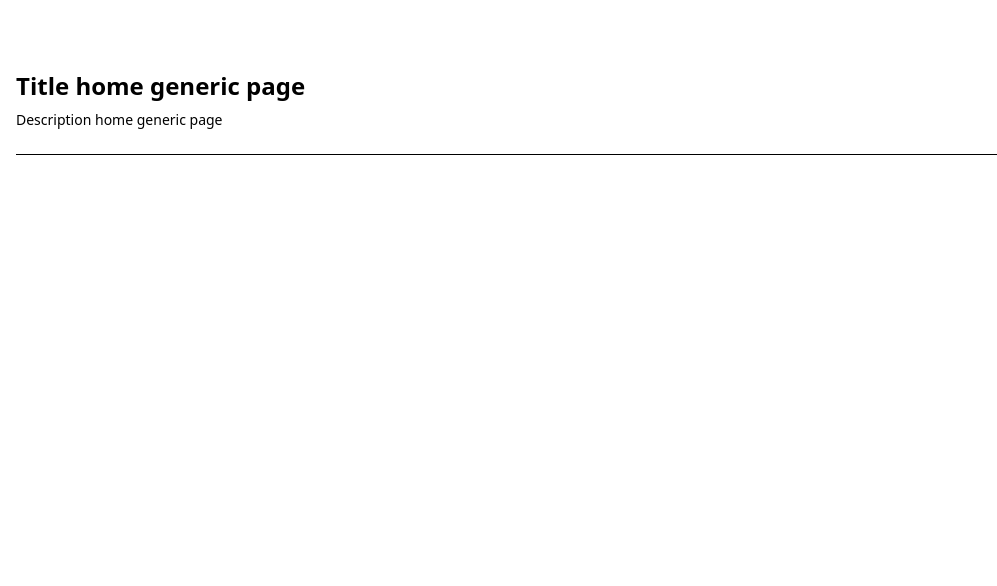
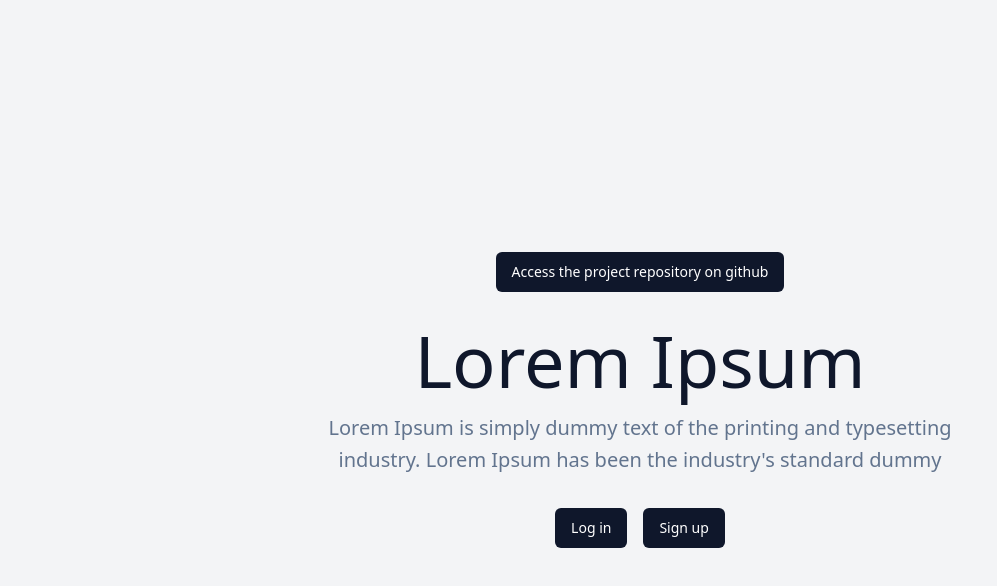
Before and after one commit to GabrielDeFreitas/franq-open-banking-frontend-challenges, a React app: page / in a window 1280 px wide. Shown: the top 586 px of the page, without its empty margins (0-997 px from the left). Built offline with nearby package versions, Linux system fonts and the light colour scheme; the HTML template or start-up script is replaced by a standard one.

Commit message:
feat: create basic layout home page

```diff
--- /dev/null
+++ b/src/components/home-hero-section/home-hero-section.header.tsx
@@ -0,0 +1,10 @@
+import { HomeHeroSectionHeaderProps } from './types'
+
+export default function HomeHeroSectionHeader({ title, description }: HomeHeroSectionHeaderProps) {
+  return (
+    <div className="space-y-4">
+      <h1 className="text-4xl font-medium text-slate-900 sm:text-5xl md:text-6xl lg:text-7xl">{title}</h1>
+      <p className="mx-auto max-w-[42rem] text-slate-500 sm:text-xl sm:leading-8">{description}</p>
+    </div>
+  )
+}
--- /dev/null
+++ b/src/components/home-hero-section/home-hero-section.root.tsx
@@ -0,0 +1,11 @@
+import { HomeHeroSectionRootProps } from './types'
+
+export default function HomeHeroSectionRoot({ children }: HomeHeroSectionRootProps) {
+  return (
+    <div className="min-h-screen flex items-center justify-center bg-gray-100">
+      <div className="container flex min-h-[calc(100vh-3.5rem)] max-w-screen-2xl flex-col items-center justify-center space-y-8 py-24 text-center md:py-32">
+        {children}
+      </div>
+    </div>
+  )
+}
--- /dev/null
+++ b/src/components/home-hero-section/home-hero.button.tsx
@@ -0,0 +1,13 @@
+import { Link } from 'react-router'
+import { HomeHeroSectionButtonProps } from './types'
+
+export default function HomeHeroSectionButton({ label, url }: HomeHeroSectionButtonProps) {
+  return (
+    <Link
+      to={url}
+      className="inline-flex items-center justify-center whitespace-nowrap rounded-md text-sm font-medium h-10 px-4 py-2 w-full bg-slate-900 text-white hover:bg-slate-800 focus:outline-none focus:ring-2 focus:ring-slate-950/10 focus:ring-offset-2"
+    >
+      {label}
+    </Link>
+  )
+}
--- /dev/null
+++ b/src/components/home-hero-section/home-hero.button.wrapper.tsx
@@ -0,0 +1,5 @@
+import { HomeHeroSectionButtonWrapperProps } from './types'
+
+export default function HomeHeroSectionButtonWrapper({ children }: HomeHeroSectionButtonWrapperProps) {
+  return <div className="flex gap-4">{children}</div>
+}
--- /dev/null
+++ b/src/components/home-hero-section/index.tsx
@@ -0,0 +1,11 @@
+import HomeHeroSectionButtonWrapper from './home-hero.button.wrapper'
+import HomeHeroSectionHeader from './home-hero-section.header'
+import HomeHeroSectionRoot from './home-hero-section.root'
+import HomeHeroSectionButton from './home-hero.button'
+
+export const HeroSection = {
+  Root: HomeHeroSectionRoot,
+  Header: HomeHeroSectionHeader,
+  ButtonWrapper: HomeHeroSectionButtonWrapper,
+  Button: HomeHeroSectionButton
+}
--- /dev/null
+++ b/src/components/home-hero-section/types.ts
@@ -0,0 +1,22 @@
+import { ComponentProps, ReactNode } from 'react'
+import { RoutesUrls } from '../../utils/enums/routes-url'
+
+export interface HomeHeroSectionHeaderProps {
+  title: string
+  description: string
+}
+
+export interface HomeHeroSectionRootProps {
+  children: ReactNode
+}
+
+export interface HomeHeroSectionButtonWrapperProps {
+  children: ReactNode
+}
+
+export type RoutesUrlKeys = (typeof RoutesUrls)[keyof typeof RoutesUrls]
+
+export interface HomeHeroSectionButtonProps extends ComponentProps<'button'> {
+  url: RoutesUrlKeys
+  label: string
+}
--- a/src/pages/error-generic/index.tsx
+++ /dev/null
@@ -1,9 +0,0 @@
-import { TitleDescription } from '../../components/title-description'
-
-export default function ErrorGeneric() {
-  return (
-    <>
-      <TitleDescription title="Title error generic page" description="Description error generic page" />
-    </>
-  )
-}
--- a/src/pages/home-generic/index.tsx
+++ /dev/null
@@ -1,9 +0,0 @@
-import { TitleDescription } from '../../components/title-description'
-
-export default function HomeGeneric() {
-  return (
-    <>
-      <TitleDescription title="Title home generic page" description="Description home generic page" />
-    </>
-  )
-}
--- /dev/null
+++ b/src/pages/home/index.tsx
@@ -0,0 +1,20 @@
+import { HeroSection } from '../../components/home-hero-section'
+import { RoutesUrls } from '../../utils/enums/routes-url'
+
+export default function HomeGeneric() {
+  return (
+    <HeroSection.Root>
+      <HeroSection.ButtonWrapper>
+        <HeroSection.Button label="Access the project repository on github" url={RoutesUrls.GITHUB} />
+      </HeroSection.ButtonWrapper>
+      <HeroSection.Header
+        title="Lorem Ipsum"
+        description="Lorem Ipsum is simply dummy text of the printing and typesetting industry. Lorem Ipsum has been the industry's standard dummy"
+      />
+      <HeroSection.ButtonWrapper>
+        <HeroSection.Button label="Log in" url={RoutesUrls.LOGIN} />
+        <HeroSection.Button label="Sign up" url={RoutesUrls.REGISTER} />
+      </HeroSection.ButtonWrapper>
+    </HeroSection.Root>
+  )
+}
--- a/src/utils/enums/routes-url.ts
+++ b/src/utils/enums/routes-url.ts
@@ -1,8 +1,8 @@
 export const RoutesUrls = {
   BASE_URL: '/',
-  ERROR_GENERIC: '/error',
   LOGIN: '/login',
-  REGISTER: '/register'
+  REGISTER: '/register',
+  GITHUB: 'https://github.com/GabrielDeFreitas/franq-open-banking-frontend-challenges'
 } as const
 
 export type RoutesUrls = (typeof RoutesUrls)[keyof typeof RoutesUrls]
```
Also changed, not shown: src/routes.tsx (+1 -6 lines).
